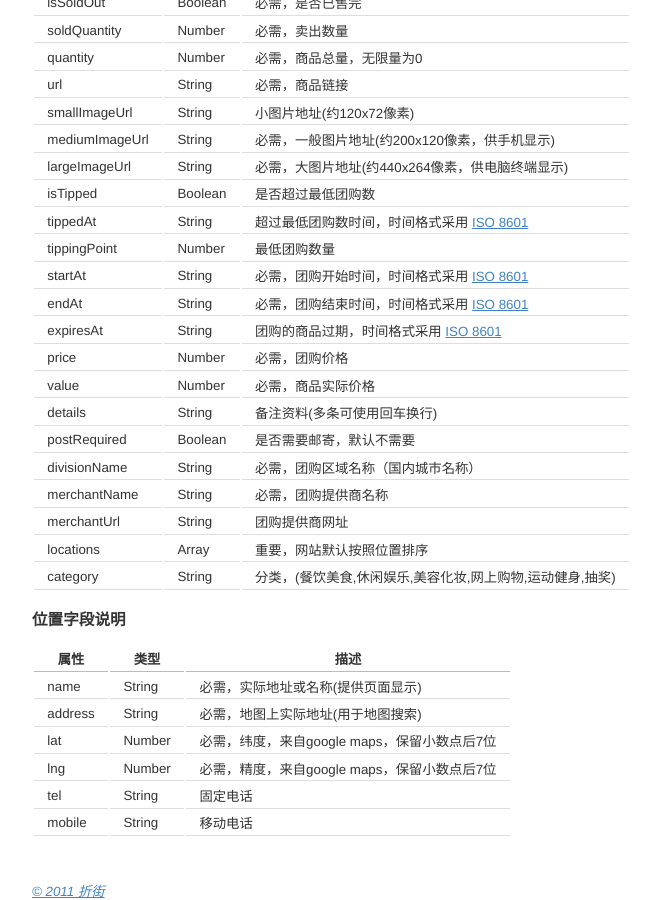
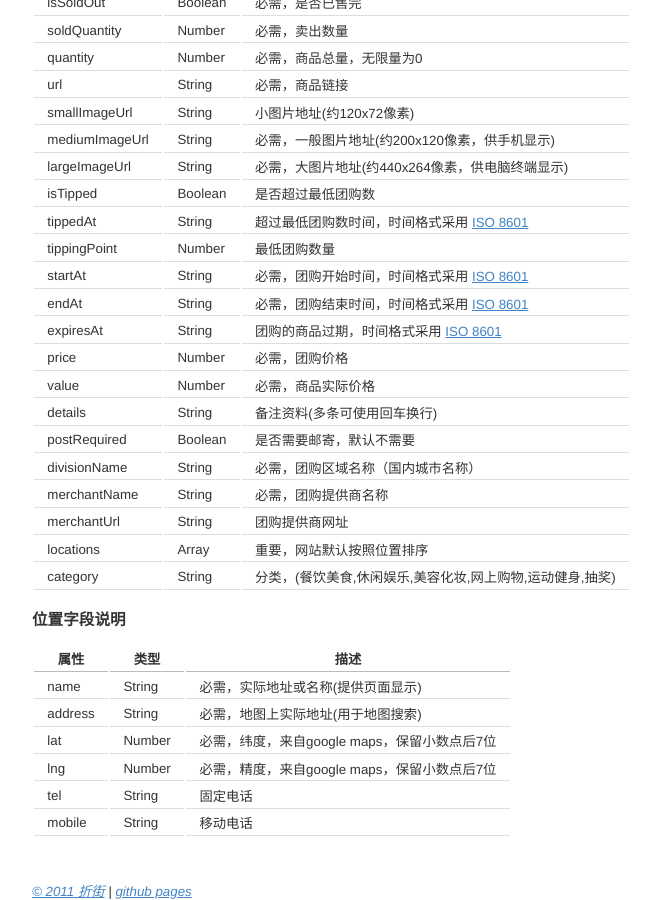
Before and after one commit to yzpower/zhejie.github.com, a Jekyll site: the page built from index.md, in a window 1280 px wide and 900 px high, scrolled down 928 px. Shown: the whole window, without its empty margins (258-918 px from the left). Built offline with Jekyll 4.4.1, drawn with Linux system fonts in a browser that asks for light colours.

Commit message:
Add github pages link

```diff
--- a/_layouts/default.html
+++ b/_layouts/default.html
@@ -5,7 +5,7 @@ sidebar_cats:
 <!DOCTYPE html PUBLIC "-//W3C//DTD XHTML 1.0 Strict//EN"
 "http://www.w3.org/TR/xhtml1/DTD/xhtml1-strict.dtd">
 
-<html xmlns="http://www.w3.org/1999/xhtml" xml:lang="en" lang="en">
+<html xmlns="http://www.w3.org/1999/xhtml" xml:lang="zh" lang="zh">
 	<head>
 		<meta http-equiv="Content-Type" content="text/html; charset=utf-8"/>
 		<title>开发者.折街 - {{ page.title }}</title>
@@ -37,6 +37,7 @@ sidebar_cats:
 		</div>
 		<div class="footer">
 			<a href="http://www.zhejie.com">&copy; 2011 折街</a>
+			| <a href="http://http://pages.github.com/">github pages</a>
 		</div>
 	</body>
 </html>
--- a/_layouts/map.html
+++ b/_layouts/map.html
@@ -5,7 +5,7 @@ sidebar_cats:
 <!DOCTYPE html PUBLIC "-//W3C//DTD XHTML 1.0 Strict//EN"
 "http://www.w3.org/TR/xhtml1/DTD/xhtml1-strict.dtd">
 
-<html xmlns="http://www.w3.org/1999/xhtml" xml:lang="en" lang="en">
+<html xmlns="http://www.w3.org/1999/xhtml" xml:lang="zh" lang="zh">
 	<head>
 		<meta http-equiv="Content-Type" content="text/html; charset=utf-8"/>
 		<title>开发者.折街 - {{ page.title }}</title>
@@ -26,6 +26,7 @@ sidebar_cats:
 		</div>
 		<div class="footer">
 			<a href="http://www.zhejie.com">&copy; 2011 折街</a>
+			| <a href="http://http://pages.github.com/">github pages</a>
 		</div>
 		<script type="text/javascript" src="/js/jquery-1.5.1.min.js"></script>
 		<script type="text/javascript" src="/js/jquery-ui-1.8.10.custom.min.js"></script>
```
